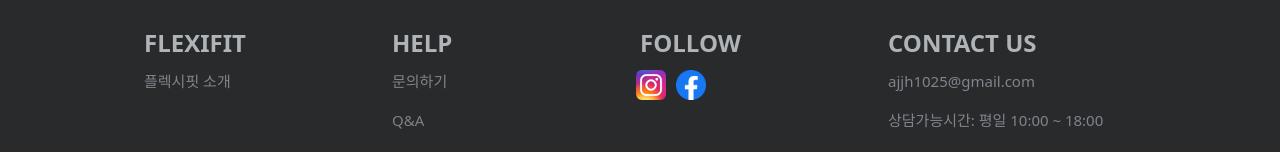
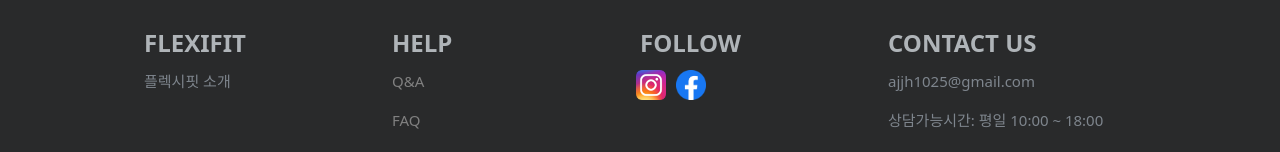
Before and after one commit to devInt42/react_flexifit, a React (Create React App) app: page / in a window 1280 px wide. Shown: the part 1451-1603 px from the top of the page. Built offline with nearby package versions, Linux system fonts and the light colour scheme; no server answers.

Commit message:
리뷰 add

```diff
--- a/src/components/footer/footer.js
+++ b/src/components/footer/footer.js
@@ -21,7 +21,7 @@ const Footer = () => {
         </div>
         <div>
           <h4>HELP</h4>
-          <p>문의하기</p>
+
           <p className="footer-link" onClick={scrollToTop}>
             <Link to="/qna" style={{ color: "gray", textDecoration: "none" }}>
               Q&A
--- a/src/components/header/header.js
+++ b/src/components/header/header.js
@@ -208,8 +208,6 @@ const Header = () => {
                 <span className="menu-item">
                   <span className="menu-email">{userId}</span>
                   <br />
-                  <span className="gray-line">구매내역</span>
-                  <br />
                   <span className="gray-line">
                     <Link
                       to="/login/MyPage/review"
```
